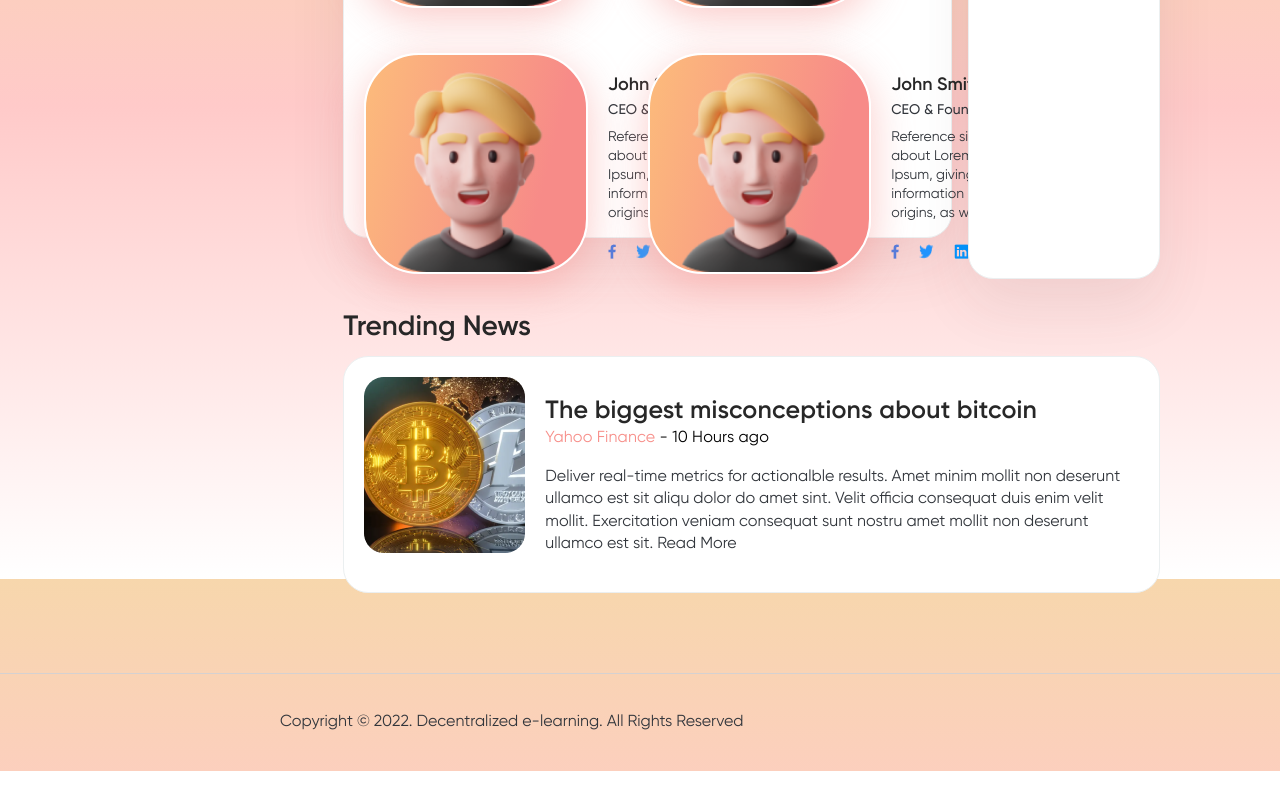
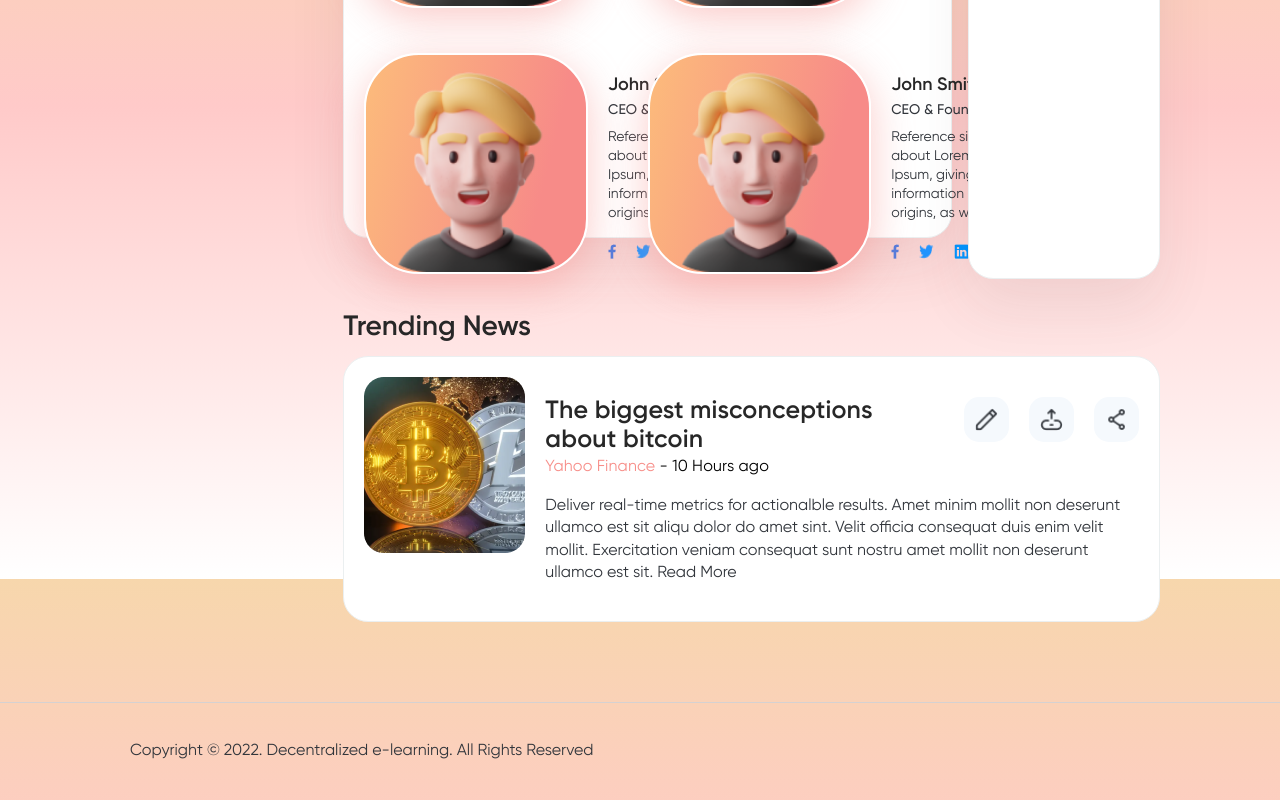
Before and after one commit to mrron313/d-app-learning-ui, a React (Create React App) app: page /credit in a window 1280 px wide. Shown: the part 1021-1821 px from the top of the page. Before the commit the page ends 1792 px from the top, so only its background shows below. Built offline with nearby package versions, Linux system fonts and the light colour scheme.

Commit message:
trending news changes

```diff
--- a/src/components/Layout/HomeHeader.js
+++ b/src/components/Layout/HomeHeader.js
@@ -20,9 +20,9 @@ function HomeHeader() {
         <TextField variant="standard"
           InputProps={{
             disableUnderline: true,
-            style: { padding: '10px' },
+            style: { padding: '6px 17px', color: '#32363C' },
           }}
-          className='searchBar' fullWidth label="Search for online course" id="fullWidth" />
+          className='searchBar' fullWidth placeholder="Search for online course" id="fullWidth" />
       </Grid>
 
       <Grid item xs={4}>
--- a/src/components/Layout/Layout.css
+++ b/src/components/Layout/Layout.css
@@ -325,52 +325,6 @@ color: #32363C;
 
 
 
-
-
-/* Tranding News */
-
-.trandingNewsHeader h5 {
-  font-size: 28px!important;
-  color: #272727!important;
-  padding-bottom: 10px!important;
-  margin-top: 30px!important;
-  font-weight: 700!important;
-}
-
-.trandingNewsCard {
-  display: flex;
-  gap: 20px;
-  background-color: #FFFFFF;
-  background: #FFFFFF;
-  border: 1px solid #EBEFF0;
-  border-radius: 25px;
-  padding: 20px!important;
-}
-
-.trandingNewsCardText {
-  margin-top: 20px;
-}
-
-.trandingNewsCardTextTitle h6 {
-  font-size: 25px;
-  line-height: 29px;
-  color: #272727;
-  font-weight: 700;
-}
-
-.trandingNewsCardTextParagraph {
-  font-size: 16px;
-  line-height: 22.4px;
-  color: #32363C;
-}
-
-.trandingNewsCardTextTime span {
-  color: #F78F8A;
-}
-
-
-
-
 /* Inivation */
 .inviationHeaderTitle {
   font-size: 28px!important;
@@ -493,6 +447,7 @@ color: #32363C;
   background: #6FD14C!important;
   border-radius: 12px!important;
   color: #fff!important;
+  font-size: 14px;
 }
 
 .declineButton {
@@ -503,6 +458,7 @@ color: #32363C;
   border-radius: 12px!important;
   color: #fff!important;
   margin-top: 7px;
+  font-size: 14px;
 }
 
 
@@ -601,7 +557,7 @@ color: #32363C;
 /* Footer */
 .footerSection {
   border-top: 1px solid #d5d1d1;
-  padding: 10px 280px;
+  padding: 10px 130px;
   margin-top: 70px;
 }
 .footerText {
@@ -1222,3 +1178,59 @@ color: #32363C;
 .learnHowToImage img {
   width: 100%;
   }
+
+
+
+
+/* Tranding News */
+
+.trandingNewsHeader h5 {
+  font-size: 28px!important;
+  color: #272727!important;
+  padding-bottom: 10px!important;
+  margin-top: 30px!important;
+  font-weight: 700!important;
+}
+
+.trandingNewsCard {
+  display: flex;
+  gap: 20px;
+  background-color: #FFFFFF;
+  background: #FFFFFF;
+  border: 1px solid #EBEFF0;
+  border-radius: 25px;
+  padding: 20px!important;
+}
+
+.trandingNewsCardText {
+  margin-top: 20px;
+}
+
+.trandingNewsCardTextTitle {
+  display: flex;
+  justify-content: space-between;
+}
+
+.trandingNewsCardTextTitle h6 {
+  font-size: 25px;
+  line-height: 29px;
+  color: #272727;
+  font-weight: 700;
+}
+
+.trandingNewsCardTextParagraph {
+  font-size: 16px;
+  line-height: 22.4px;
+  color: #32363C;
+}
+
+.trandingNewsCardTextTime span {
+  color: #F78F8A;
+}
+
+.trendingNewsRightButton {
+  justify-content: end;
+  align-items: start;
+  width: 50%;
+  height: 50px;
+}
--- a/src/components/TrandingNews/index.js
+++ b/src/components/TrandingNews/index.js
@@ -1,5 +1,8 @@
 import { Grid, Typography } from "@mui/material";
 import TrandingNewsImage from "../../assets/TrandingNewsImage.png";
+import PencilIcon from '../../assets/pencil.png';
+import DownloadIcon from '../../assets/download.png';
+import ShareIcon from '../../assets/share.png';
 
 function TrandingNews() {
   return (
@@ -18,6 +21,13 @@ function TrandingNews() {
             <div className="trandingNewsCardTextHeader">
               <div className="trandingNewsCardTextTitle">
                 <Typography variant="h6">The biggest misconceptions about bitcoin</Typography>
+
+
+                <div className="invitationCardRightButton collectionRightButton trendingNewsRightButton">
+                  <img src={PencilIcon} />
+                  <img src={DownloadIcon} />
+                  <img src={ShareIcon} />
+                </div>
               </div>
 
               <Typography className="trandingNewsCardTextTime"><span>Yahoo Finance </span>- 10 Hours ago</Typography>
```
